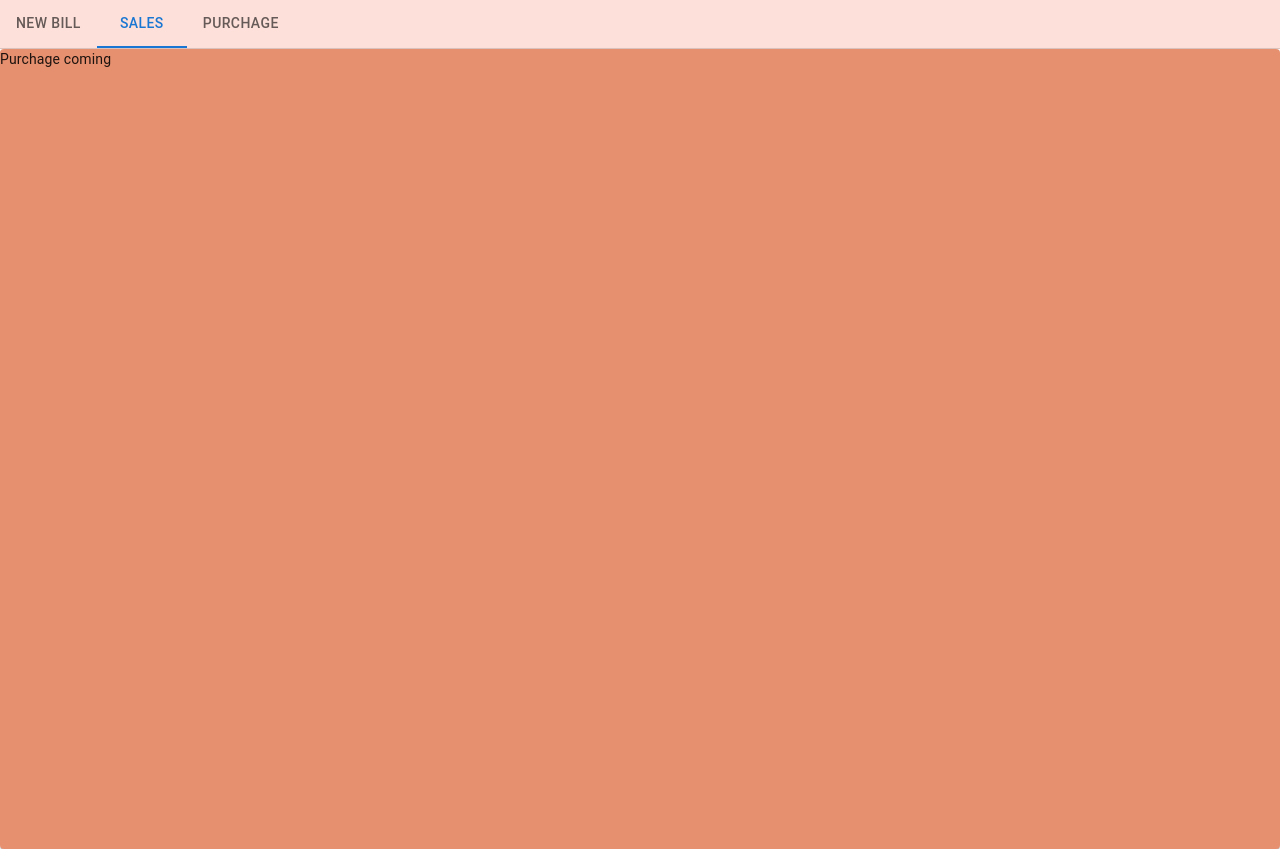
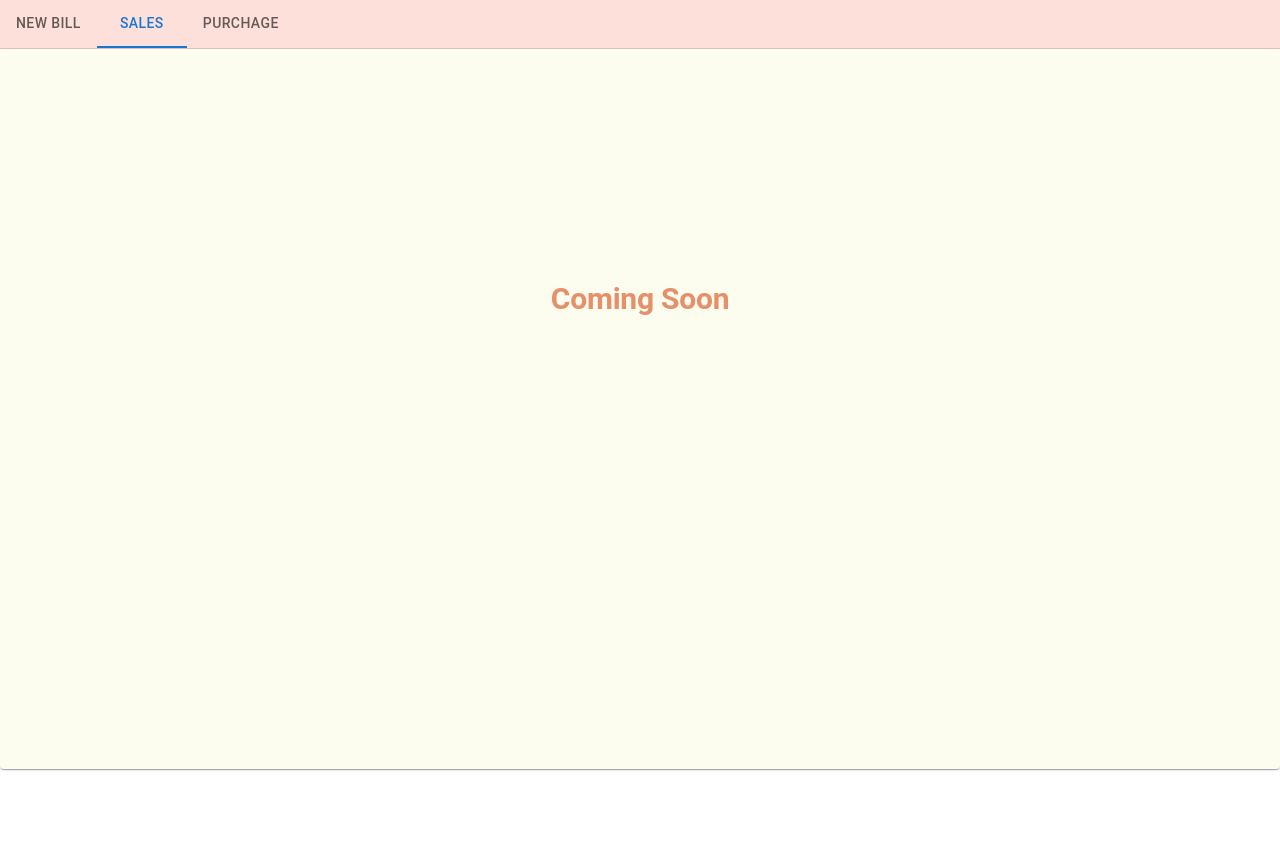
Before and after one commit to affan-habib/billing-frontend, a React (Create React App) app: page /app/dashboard in a window 1280 px wide. Both pictures are taken after a click on the tab "SALES". After the commit the page ends 800 px from the top, so only its background shows below. Built offline with nearby package versions, Linux system fonts and the light colour scheme; no server answers.

Commit message:
change in pages

```diff
--- a/src/pages/billing/components/Layout.js
+++ b/src/pages/billing/components/Layout.js
@@ -67,7 +67,7 @@ export default function BasicTabs() {
         <Purchage />
       </TabPanel>
       <TabPanel value={value} index={2}>
-        Item Three
+        <Purchage />
       </TabPanel>
     </Box>
   );
--- a/src/pages/billing/components/purchage/Purchage.js
+++ b/src/pages/billing/components/purchage/Purchage.js
@@ -1,4 +1,4 @@
-import { Paper, Typography } from "@mui/material";
+import { Paper, Stack, Typography } from "@mui/material";
 import React from "react";
 
 export const Purchage = () => {
@@ -6,9 +6,15 @@ export const Purchage = () => {
     <Paper
       p={2}
       bg="primary.main"
-      sx={{ minHeight: "100vh", background: "rgba(214, 71, 15, 0.6)" }}
+      sx={{ minHeight: "90vh", background: "rgba(243, 241, 189, 0.24)" }}
     >
-      <Typography>Purchage coming</Typography>
+      <Stack
+        alignItems="center"
+        justifyContent="center"
+        sx={{ height: 500, color: "rgba(214, 71, 15, 0.6)" }}
+      >
+        <Typography variant="h2"> Coming Soon</Typography>
+      </Stack>
     </Paper>
   );
 };
```
